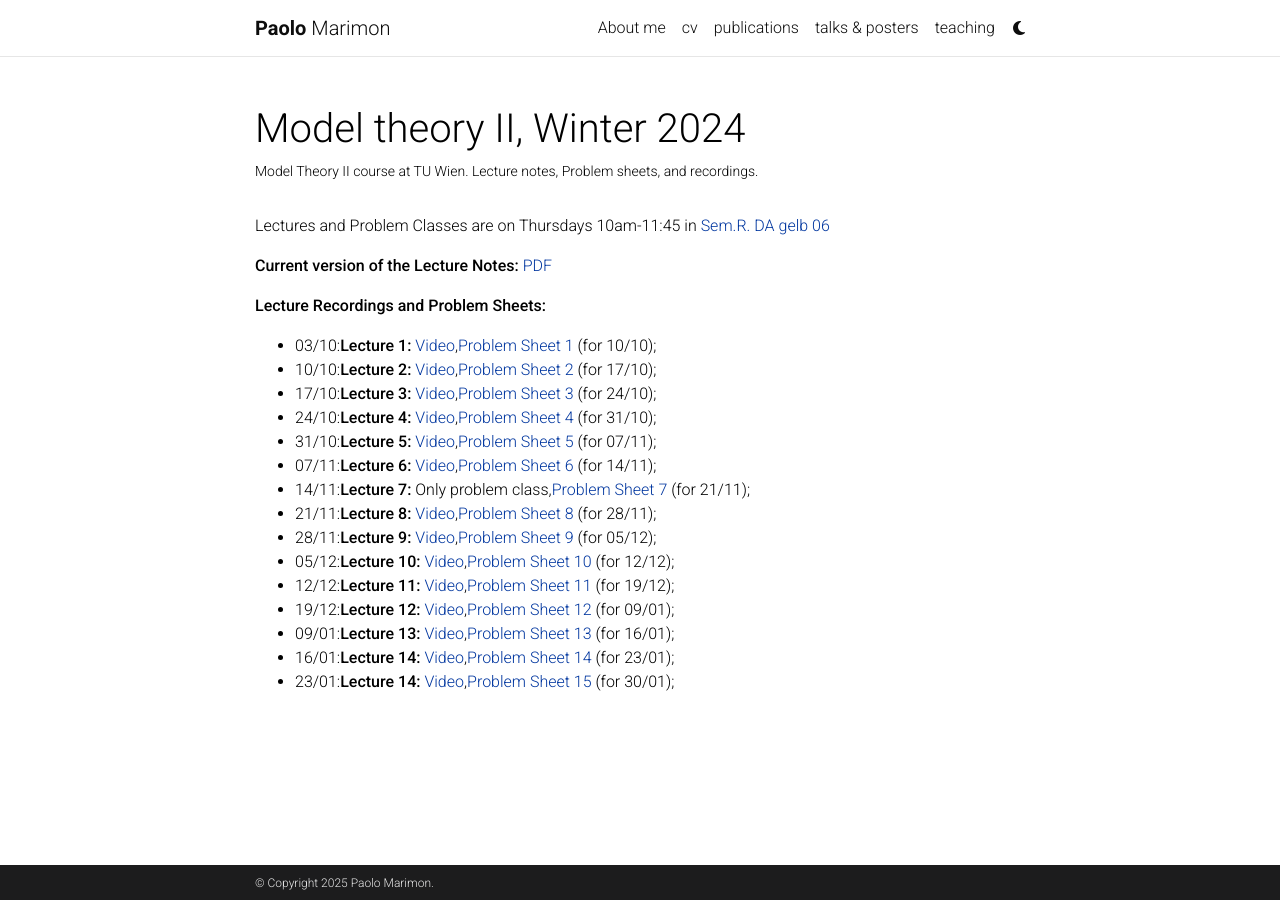
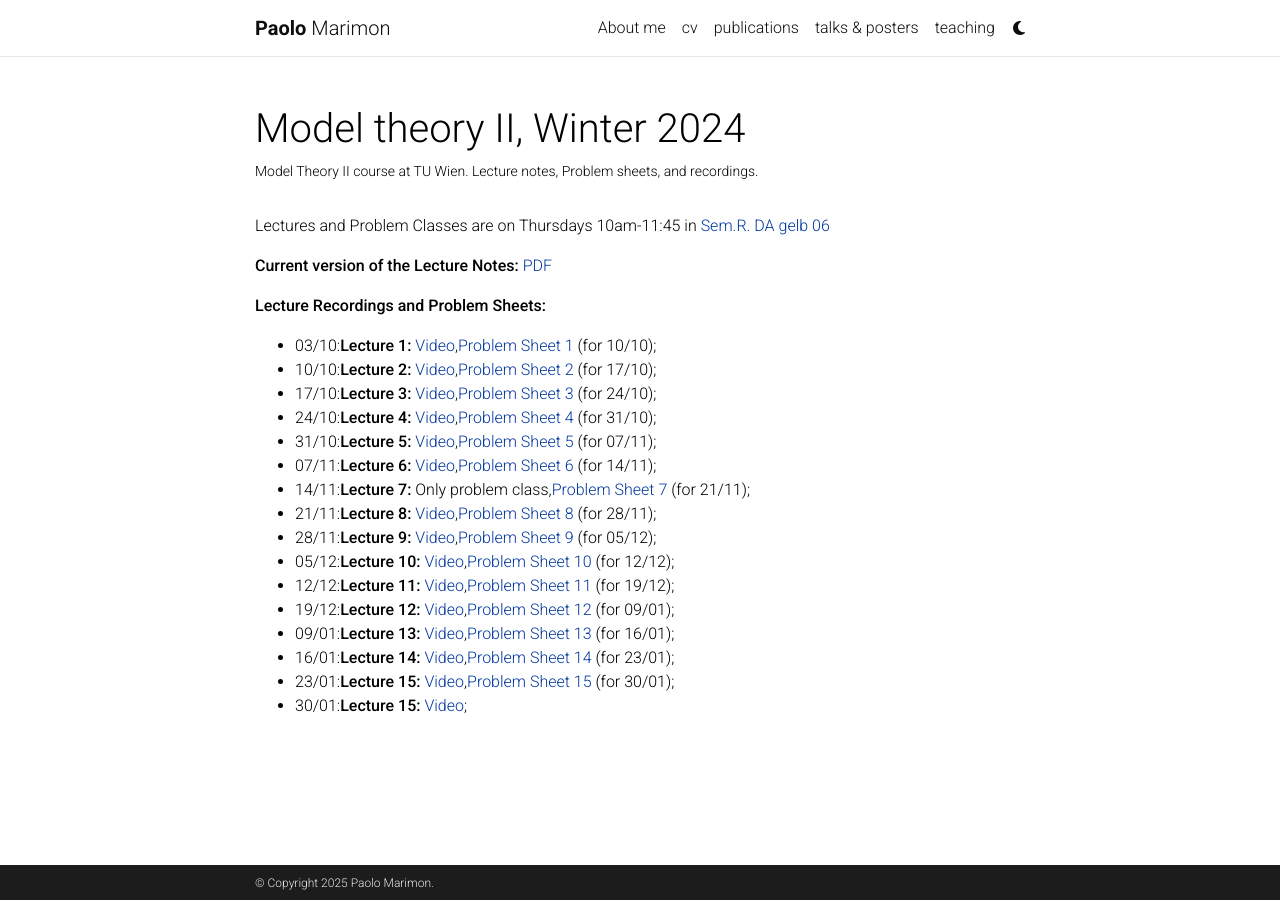
Before and after one commit to paolomarimon/paolomarimon.github.io, a Jekyll site: the page built from _projects/MTII2024.md, in a window 1280 px wide. Built offline with Jekyll 4.4.1, drawn with Linux system fonts in a browser that asks for light colours; comment, search, counter and statistics services are not loaded; a style sheet for code colours, icons or effects is not loaded.

Commit message:
Update MTII2024.md

```diff
--- a/_projects/MTII2024.md
+++ b/_projects/MTII2024.md
@@ -27,4 +27,5 @@
 * 19/12:**Lecture 12:** [Video](https://youtu.be/BfUJTHTvGaU),[Problem Sheet 12](https://paolomarimon.github.io/assets/pdf/MTII24/MT2PS12.pdf) (for 09/01);
 * 09/01:**Lecture 13:** [Video](https://youtu.be/1VdIWkHrVQ0),[Problem Sheet 13](https://paolomarimon.github.io/assets/pdf/MTII24/MT2PS13.pdf) (for 16/01);
 * 16/01:**Lecture 14:** [Video](https://youtu.be/SSIIOQsjM-s),[Problem Sheet 14](https://paolomarimon.github.io/assets/pdf/MTII24/MT2PS14.pdf) (for 23/01);
-* 23/01:**Lecture 14:** [Video](https://youtu.be/gDCCS9u0qQk),[Problem Sheet 15](https://paolomarimon.github.io/assets/pdf/MTII24/MT2PS15.pdf) (for 30/01);
+* 23/01:**Lecture 15:** [Video](https://youtu.be/gDCCS9u0qQk),[Problem Sheet 15](https://paolomarimon.github.io/assets/pdf/MTII24/MT2PS15.pdf) (for 30/01);
+* 30/01:**Lecture 15:** [Video](https://youtu.be/rqCLyefjfB8);
```
